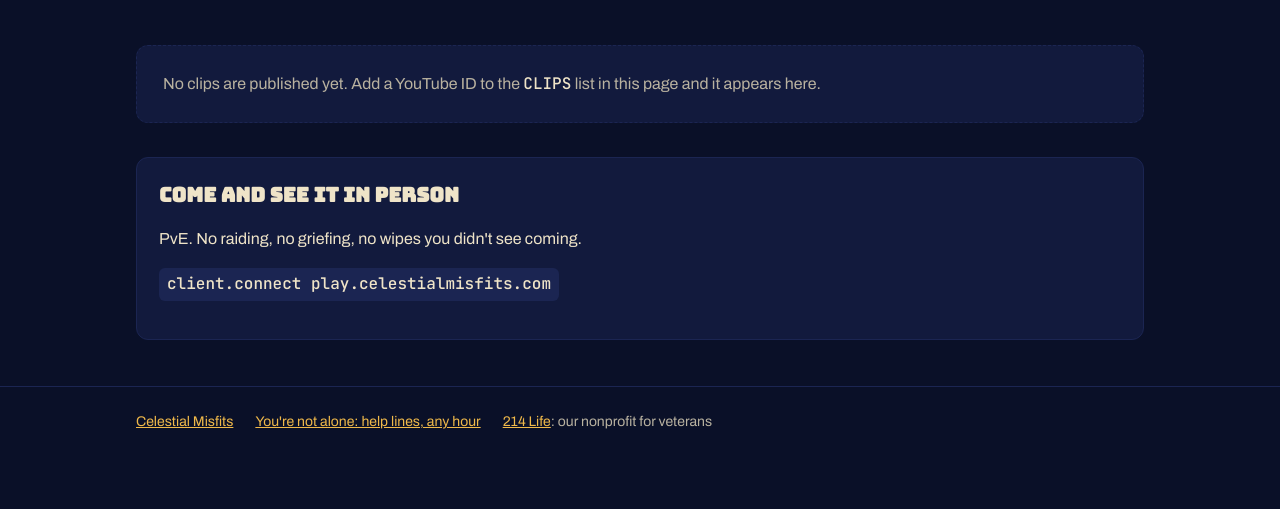
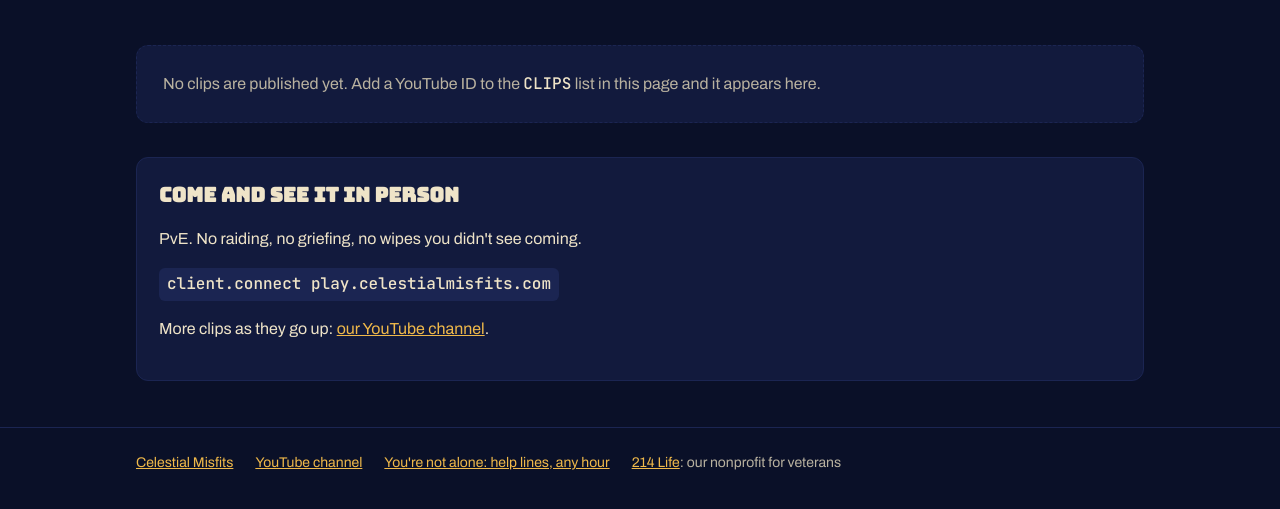
Before and after one commit to ezdoggydog/celestialmisfits-site, a plain HTML site: page videos.html in a window 1280 px wide. Shown: the part 229-738 px from the top of the page. Drawn offline with Linux system fonts and the light colour scheme.

Commit message:
Link the YouTube channel, and keep the banner and watermark in the repo
Footer link on the homepage and the videos page, a line on the videos page's
join card, and the channel added to the homepage's JSON-LD sameAs -- which is
how a search engine learns the channel and the server are the same outfit.

The channel-ID URL is permanent; once the @celestialmisfits handle is set, the
handle URL is the one to hand people and the links should be swapped.

Banner and watermark land in img/ so they can be rebuilt or reused rather than
living only in a chat.

Co-Authored-By: Claude Opus 5 <noreply@anthropic.com>
Claude-Session: https://claude.ai/code/session_01HtssrXxtTk5qDtDVgqLmHJ

```diff
--- a/videos.html
+++ b/videos.html
@@ -121,6 +121,7 @@ footer .wrap { display: flex; gap: 10px 22px; flex-wrap: wrap; }
     <h2>Come and see it in person</h2>
     <p>PvE. No raiding, no griefing, no wipes you didn't see coming.</p>
     <p><code>client.connect play.celestialmisfits.com</code></p>
+    <p>More clips as they go up: <a href="https://www.youtube.com/channel/UC_wsBd4SFKASrz_VlPHt6UQ" target="_blank" rel="noopener">our YouTube channel</a>.</p>
   </section>
 
 </main>
@@ -128,6 +129,7 @@ footer .wrap { display: flex; gap: 10px 22px; flex-wrap: wrap; }
 <footer>
   <div class="wrap">
     <span><a href="index.html">Celestial Misfits</a></span>
+    <span><a href="https://www.youtube.com/channel/UC_wsBd4SFKASrz_VlPHt6UQ" target="_blank" rel="noopener">YouTube channel</a></span>
     <span><a href="help.html">You're not alone: help lines, any hour</a></span>
     <span><a href="https://www.214life.org" target="_blank" rel="noopener">214 Life</a>: our nonprofit for veterans</span>
   </div>
```
Also changed, not shown: index.html (+3 -2 lines), img/yt_banner.jpg (added), img/yt_watermark.png (added), 1 other file.
